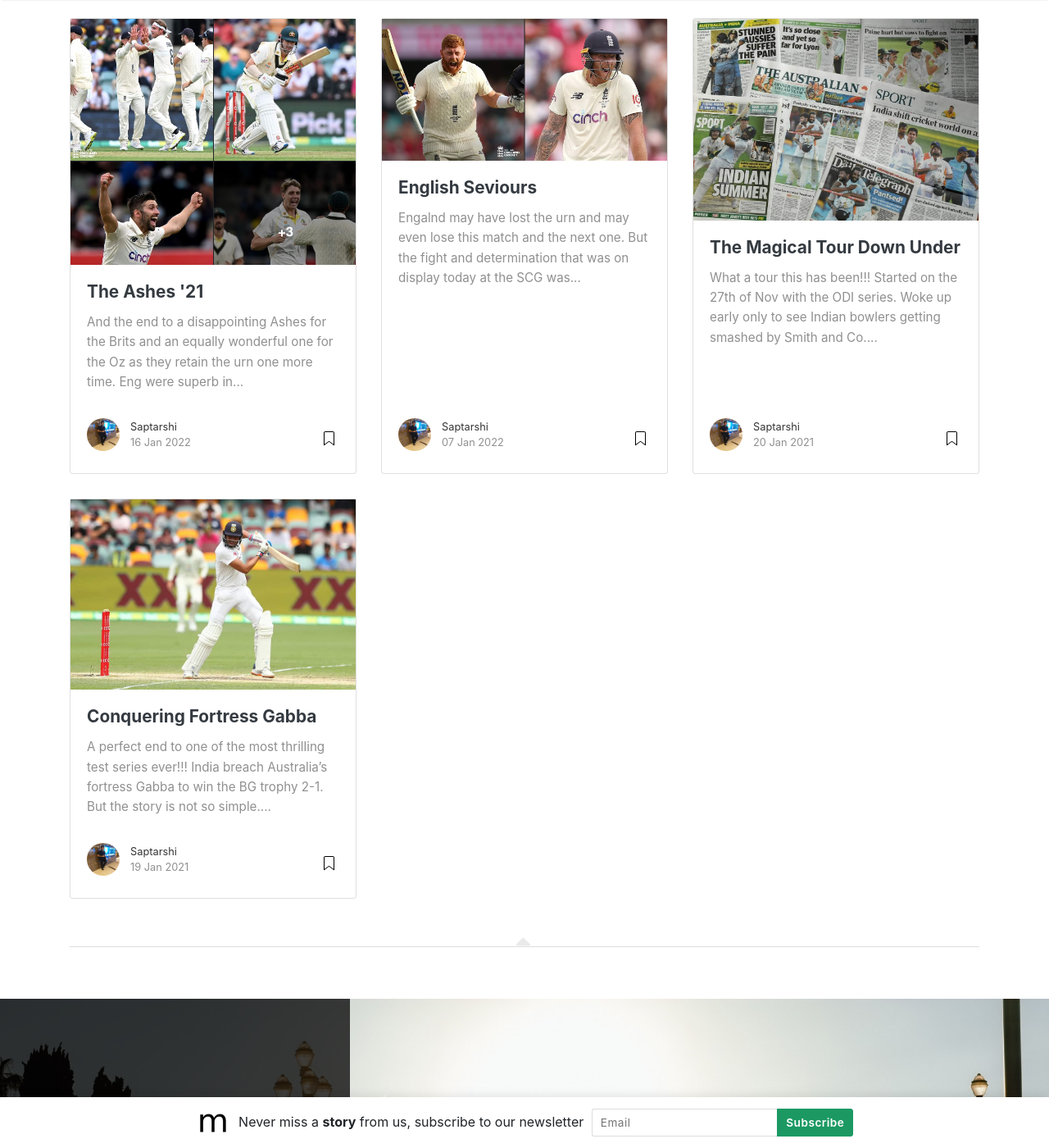
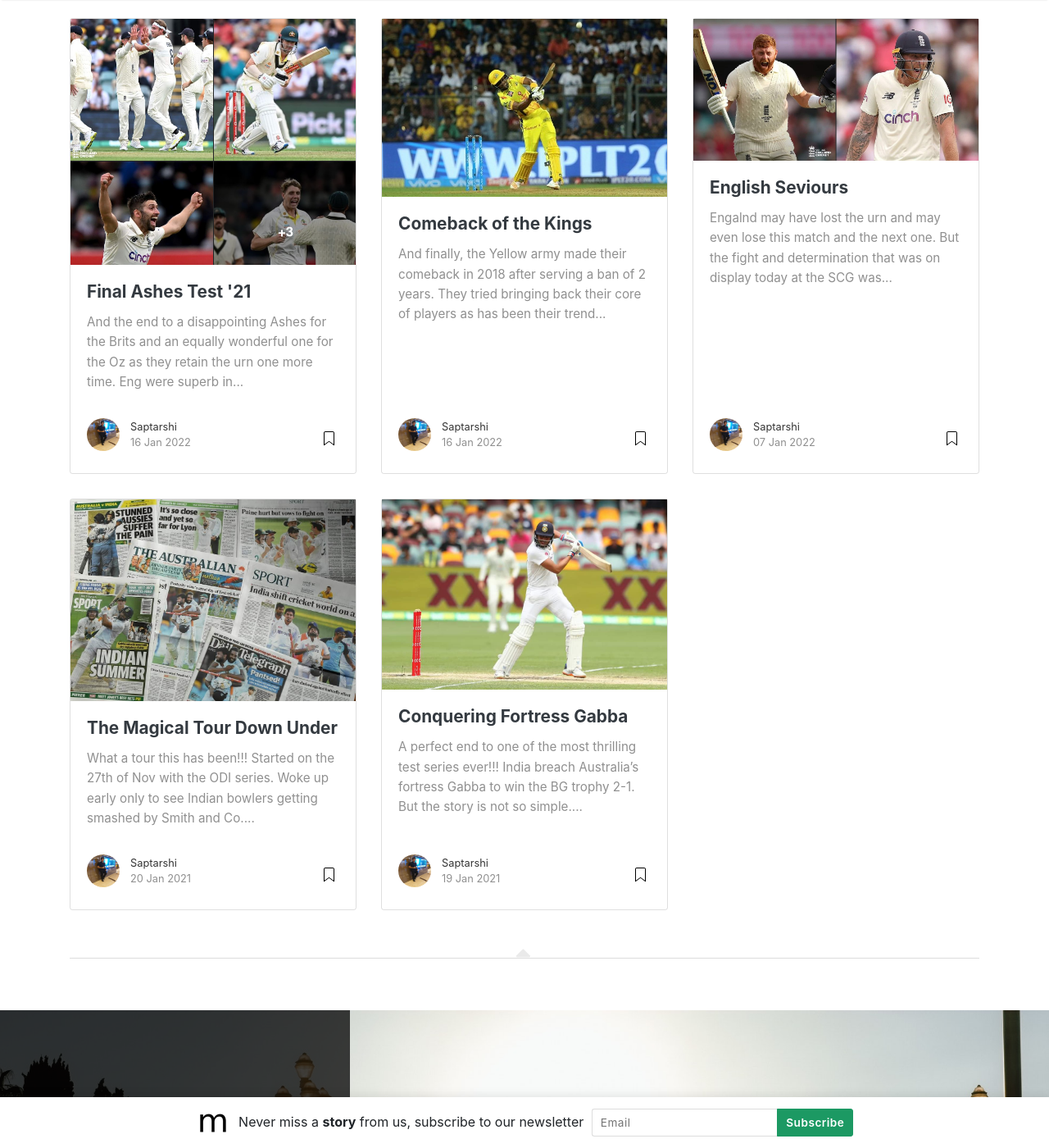
Before and after one commit to iamtamodip/blog, a Jekyll site: the page built from index.html, in a window 1280 px wide and 1400 px high, scrolled down 675 px. Shown: the whole window at 82% size. Built offline with Jekyll 4.4.1, drawn with Linux system fonts in a browser that asks for light colours; nearby versions of some CDN libraries; the list of posts is cut into pages by our own code; part of the change alters nothing that is shown.

Commit message:
Updated with CSK post

```diff
--- /dev/null
+++ b/_posts/2022-01-16-comeback-of-the-kings.md
@@ -0,0 +1,26 @@
+---
+layout: post
+title: "Comeback of the Kings"
+author: saptarshi
+categories: [Cricket]
+image: assets/images/comeback-of-the-kings.jpeg
+---
+
+And finally, the Yellow army made their comeback in 2018 after serving a ban of 2 years.
+They tried bringing back their core of players as has been their trend over the years. Retaining MS and Raina was a no-brainer as Thala and Chinna Thala had been the fulcrum of that franchise and Jadeja was named as the 3rd one. They tried getting back the local boy, R Ashwin but missed out owing to a bidding war with the Punjab Kings(then called Kings XI Punjab) and ended up bringing two more of their family back as they used up their RTM on DJ Bravo, who had been the talismanic all rounder over the years and the evergreen Faf du Plessis, who just keeps getting better and fitter with age.
+
+They bought the explosive Shane Watson as their main opener and then added Ambati Rayudu who has been a maverick player for the Mumbai Indians for the past decade. Another notable purchase was Harbhajan Singh who was undoubtedly one of if not the best Indian spinners in the league.
+
+Fast forward to the league, everyone considered CSK to be a Daddy’s army as the average age of the team was on the higher side of the 30s. With Dhoni’s batting dwindling over the years and quite a few senior members in the squad who had their own fitness concerns, qualifying for the playoffs was definitely not going to be a walk in the park for this franchise.
+
+And to make their job tougher, the 1st game for them was against the most successful franchise in the league and against whom they had unfinished business having lost the final in their previous year in the IPL(2015). Yes you guessed it right. It’s the Mumbai Indians. CSK were set a middling target of 166 but collapsed to 84/6, courtesy Mayank Markande’s leg spin and Hardik Pandya’s medium pace. It turned worse when they became 119/8 in 17 overs, needing 47 off the last 3 overs with DJ Bravo being the last hope who had only Tahir as his partner and an injured Kedar Jadhav to come at no. 11. And they knew those 3 overs were gonna bowled by 3 experienced guys in McClenaghan, Bumrah and Mustafizur.
+
+But DJ Bravo being the player he had been over the years, making things happen was not gonna leave without a fight. He started by smashing McClenaghan for 20 runs with in that Calypso fashion with his trademark over extra cover hits. And then he carted Bumrah all around the park, hitting him for 3 6s and the Yellow Brigade rose on its feet to applause one of the best ever knocks from their players. On that very 1st night, he proved that retaining him was just an emotional attachment but he still has his value in the market.
+
+But then just at the brink of victory, he got out in the last ball of the penultimate over and then it was upto the injured Jadhav to take his team home with 7 required off 6 balls. He played 3 dots in a row, but then scooped the Fizz for a 6 over fine leg, followed by a boundary through the cover region. And…………………………………………………………..
+
+CSK were back…….and they were back to restamp their authority. The MSD-led franchise is back to its winning ways and thanks to one of their very own DJ.
+
+Yes they had quite a few other moments in the league. That herculean finish from MSD against RCB in Chinnaswamy, that insane 100 by Rayudu against the bowling attack of SRH, that knock from Faf which single handedly drove the Daddy’s army to the finals amidst a collapse and not to forget the 100 by Watson in the final where he literally bullied the SRH attack – but the comeback was made in the 1st match itself and it rightly ended with a 3rd title for the Yellow Army, who then became joint most winners with MI.
+
+This would remain as one of the best ever seasons for the Yellove fans and would remain etched in their memories forever.
--- a/_posts/2022-01-16-the-ashes21.md
+++ b/_posts/2022-01-16-final-ashes-test-21.md
@@ -1,6 +1,6 @@
 ---
 layout: post
-title: "The Ashes '21"
+title: "Final Ashes Test '21"
 author: saptarshi
 categories: [Cricket]
 image: assets/images/the-ashes.png
@@ -13,4 +13,4 @@ The dream was about to get real for the Brits as they found themselves at 68/0 j
 From 68/0 to 124- Sums up England test team....
 A lot to do for the management and the players but that's absolute ecstasy for Australia right at the moment.
 🏆🏆🏆
-#Ashes2021
+#Ashes2021 #FinalTest
```
Also changed, not shown: assets/images/comeback-of-the-kings.jpeg (added).
